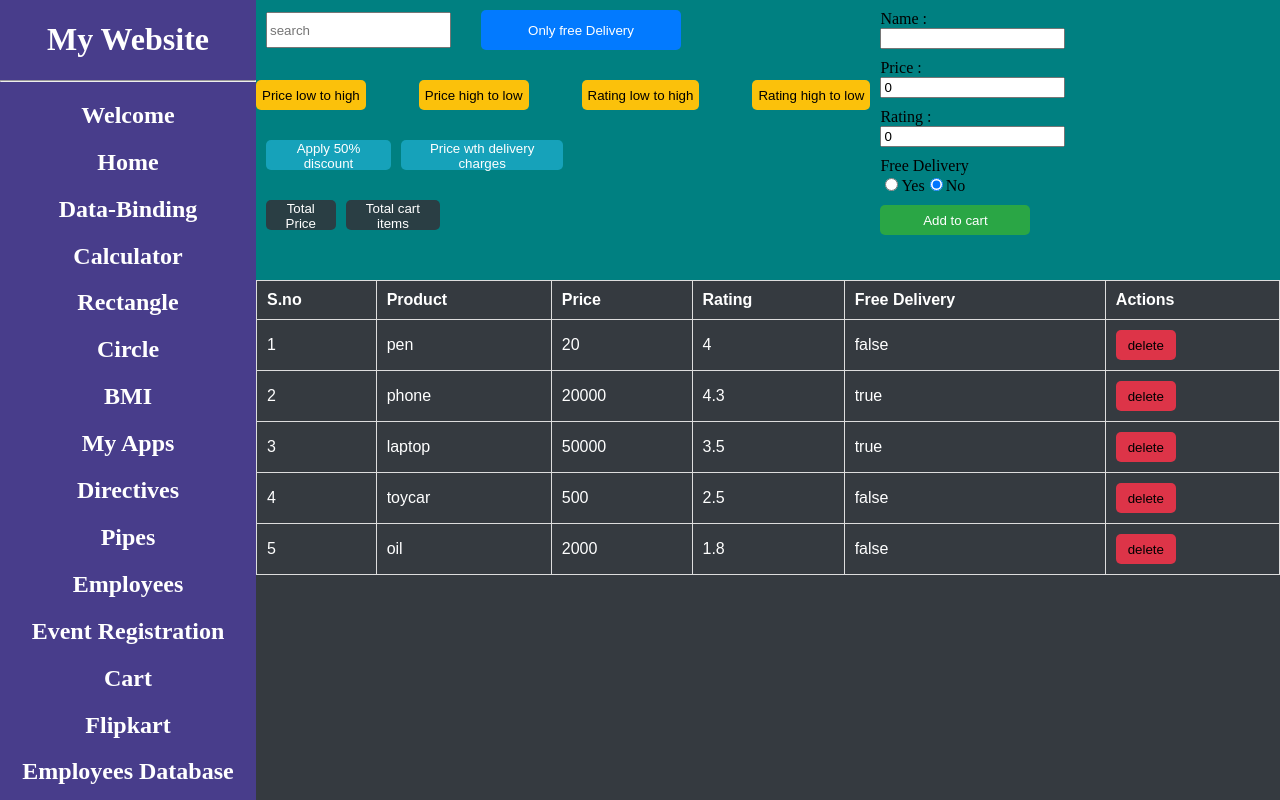
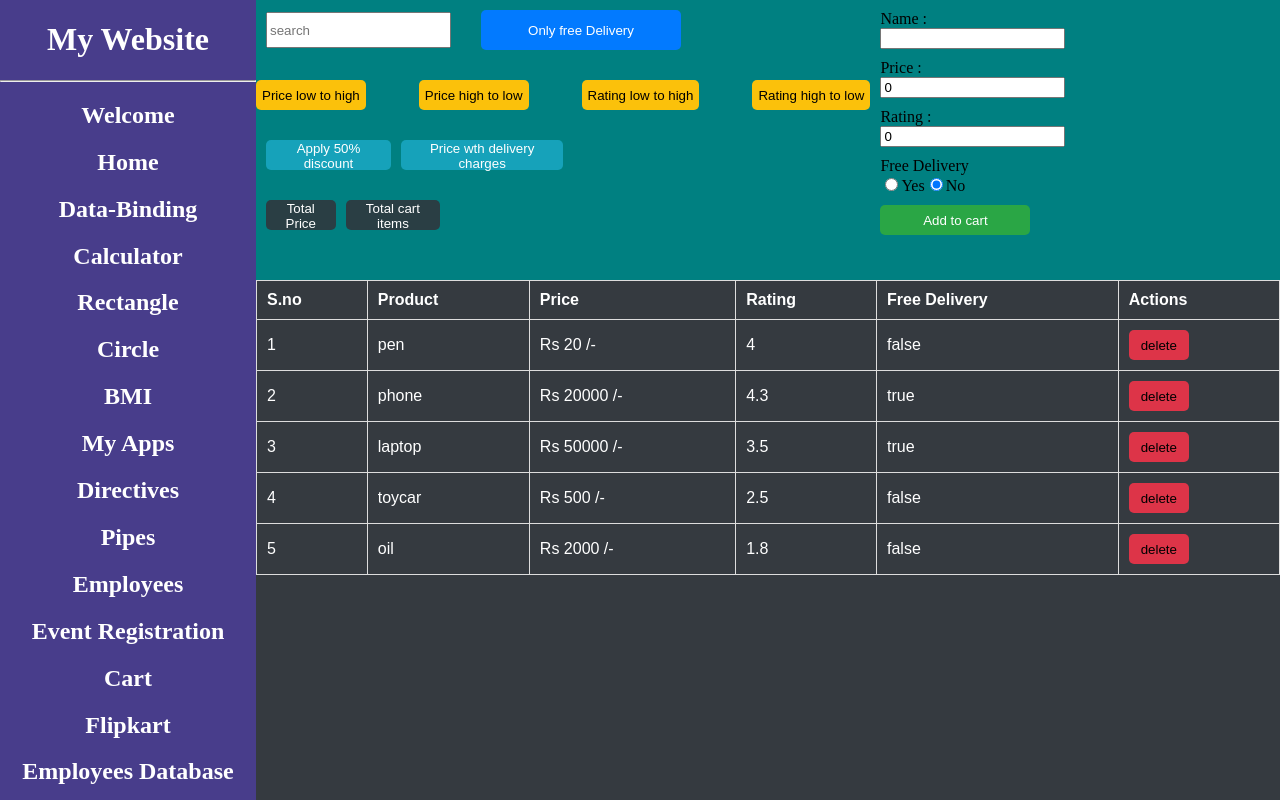
Before and after one commit to Kranthibi/my-app, an Angular app: page /dashboard/flipkart in a window 1280 px wide. Built offline with nearby package versions, Linux system fonts and the light colour scheme; sample sign-in values are in the browser's storage.

Commit message:
Custom Pipe Completed

```diff
--- a/src/app/app.module.ts
+++ b/src/app/app.module.ts
@@ -31,6 +31,7 @@
 import { VehicledetailsComponent } from './vehicledetails/vehicledetails.component';
 import { CreatevehicleComponent } from './createvehicle/createvehicle.component';
 import { CapitalDirective } from './capital.directive';
+import { PricePipe } from './price.pipe';
 
 
 @NgModule({
@@ -61,7 +62,8 @@
     VehicleComponent,
     VehicledetailsComponent,
     CreatevehicleComponent,
-    CapitalDirective
+    CapitalDirective,
+    PricePipe
   ],
   imports: [
     BrowserModule,
--- a/src/app/flipkart/flipkart.component.html
+++ b/src/app/flipkart/flipkart.component.html
@@ -64,7 +64,7 @@
 
                         <td>{{i+1}}</td>
                         <td>{{product.name}}</td>
-                        <td>{{product.price}}</td>
+                        <td>{{product.price | price }}</td>
                         <td>{{product.rating}}</td>
                         <td>{{product.freedelivery}}</td>
                         <td>
--- /dev/null
+++ b/src/app/price.pipe.ts
@@ -0,0 +1,12 @@
+import { Pipe, PipeTransform } from '@angular/core';
+
+@Pipe({
+  name: 'price'
+})
+export class PricePipe implements PipeTransform {
+
+  transform(value: unknown, ...args: unknown[]): unknown {
+    return "Rs " + value + " /-";
+  }
+
+}
```
Also changed, not shown: 1 other file (tests, documents, lock files or other folders).
